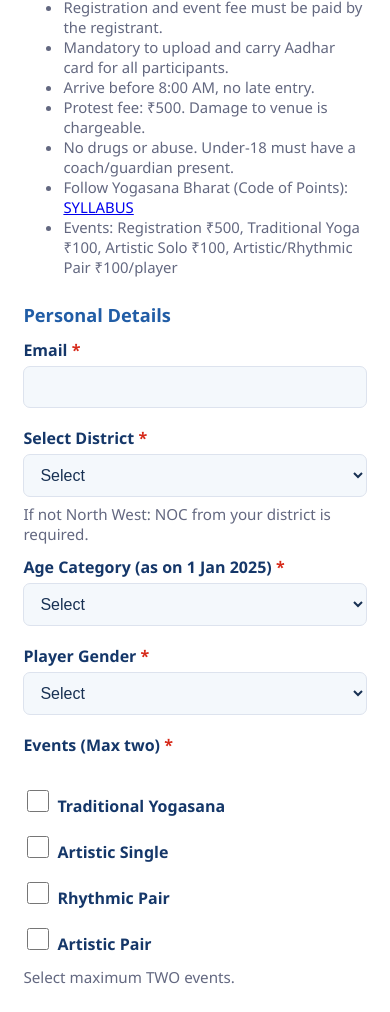
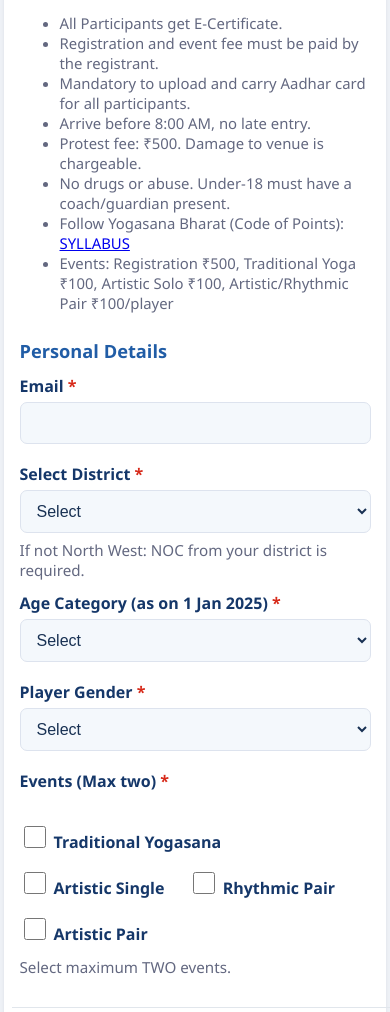
Before and after one commit to jatin32/yogasana-registration, a plain HTML site: page index.html in a window 390 px wide. Shown: the part 692-1704 px from the top of the page. Drawn offline with Linux system fonts and the light colour scheme.

Commit message:
Update index.html

```diff
--- a/index.html
+++ b/index.html
@@ -5,33 +5,35 @@
   <title>Registration Form - 5th District Level Yogasana Sports Championship</title>
   <meta name="viewport" content="width=device-width, initial-scale=1" />
   <style>
-    body {
+    html, body {
+      margin:0; padding:0; height:100%;
       background: #f4f6fa;
-      font-family: 'Segoe UI', Arial, sans-serif;
-      margin: 0;
-      padding: 0;
+      font-family:'Segoe UI', Arial, sans-serif;
+      min-height:100vh;
+      min-width:100vw;
     }
     .form-container {
       background: #fff;
       max-width: 780px;
       margin: 32px auto 24px auto;
       border-radius: 12px;
-      box-shadow: 0 4px 18px rgba(96, 113, 148, 0.1), 0 1.5px 3px rgba(0, 0, 0, 0.06);
+      box-shadow: 0 4px 18px rgba(96,113,148,0.1), 0 1.5px 3px rgba(0,0,0,0.06);
       padding: 0 0 40px 0;
+      box-sizing: border-box;
     }
     .banner-img {
-      display: block;
-      width: 100%;
-      max-width: 520px;
-      margin: 24px auto 0 auto;
-      border-radius: 9px;
-      box-shadow: 0 2px 10px rgba(128, 128, 128, 0.07);
-      background: #fff;
+      display:block;
+      width:100%;
+      max-width:520px;
+      margin:24px auto 0 auto;
+      border-radius:9px;
+      box-shadow: 0 2px 10px rgba(128,128,128,0.07);
+      background:#fff;
     }
     .form-head {
-      text-align: center;
-      padding: 0 32px;
-      margin-top: 24px;
+      text-align:center;
+      padding:0 32px;
+      margin-top:24px;
     }
     .title-main {
       color: #1d3a79;
@@ -55,10 +57,45 @@
       border-radius: 7px;
       font-size: 0.99em;
     }
+    .form-section {
+      box-sizing: border-box;
+      padding: 0 38px;
+      margin-bottom: 26px;
+      width: 100%;
+      max-width: 680px;
+      margin-left: auto;
+      margin-right: auto;
+      background: none;
+    }
+    .form-section h2 {
+      color: #215da6;
+      font-size: 1.14em;
+      font-weight: bold;
+      margin-bottom: 12px;
+      margin-top: 25px;
+    }
+    .yogasana-player-info-section {
+      box-sizing: border-box;
+      background: #f9fafb;
+      border-radius: 10px;
+      margin-bottom: 26px;
+      padding: 30px 38px 20px 38px !important;
+      width: 100%;
+      max-width: 680px;
+      margin-left: auto;
+      margin-right: auto;
+      box-shadow: 0 2px 10px rgba(200, 210, 235, 0.15);
+      border:none !important;
+    }
     hr {
       margin: 30px 0;
       border: none;
       border-top: 1.5px solid #e1e6ec;
+      width: 100%;
+      max-width: 680px;
+      margin-left: auto;
+      margin-right: auto;
+      background: none;
     }
     label {
       font-weight: 600;
@@ -66,9 +103,7 @@
       margin: 12px 0 5px 0;
       color: #153769;
     }
-    input,
-    select,
-    textarea {
+    input, select, textarea {
       width: 100%;
       padding: 11px 12px;
       border: 1.5px solid #dde3ee;
@@ -80,30 +115,16 @@
       transition: border-color 0.15s;
       box-sizing: border-box;
     }
-    input[type='file'] {
+    input[type="file"] {
       background: transparent;
       border: none;
       margin-bottom: 18px;
       padding: 0;
     }
-    input:focus,
-    select:focus,
-    textarea:focus {
+    input:focus, select:focus, textarea:focus {
       border-color: #3065d8;
       outline: none;
     }
-    .form-section {
-      padding: 0 38px;
-      margin-bottom: 26px;
-    }
-    .form-section h2 {
-      color: #215da6;
-      font-size: 1.14em;
-      font-weight: bold;
-      margin-bottom: 12px;
-      margin-top: 25px;
-    }
-    /* Bigger checkboxes and labels styling */
     .event-check {
       display: inline-flex;
       align-items: center;
@@ -112,7 +133,7 @@
       cursor: pointer;
       user-select: none;
     }
-    .event-check input[type='checkbox'] {
+    .event-check input[type="checkbox"] {
       width: 22px;
       height: 22px;
       margin-right: 8px;
@@ -143,8 +164,7 @@
       color: #636880;
       margin-bottom: 10px;
     }
-    ul,
-    li {
+    ul, li {
       font-size: 0.98em;
     }
     .player2-subsection {
@@ -153,37 +173,13 @@
       padding-left: 15px;
       margin-top: 12px;
     }
-    .yogasana-player-info-section {
-      border: none !important;
-      padding: 0 !important;
-      border-radius: 0 !important;
-      margin-bottom: 26px;
-    }
     input[readonly] {
       background: #e1e6ec;
       color: #4a4a4a;
     }
-    @media only screen and (max-width: 600px) {
-      .form-container {
-        max-width: 98vw;
-        padding: 0 4vw;
-      }
-      .form-head {
-        padding: 0 3vw;
-      }
-      .form-section {
-        padding: 0 2vw;
-      }
-      .banner-img {
-        max-width: 98vw;
-      }
-      .note {
-        margin-left: 0;
-        margin-right: 0;
-      }
-      .event-check {
-        display: flex;
-      }
+    @media only screen and (max-width: 700px) {
+      .form-container { padding: 0 2vw; max-width: 98vw; }
+      .form-section, .yogasana-player-info-section, hr { padding: 0 2vw !important; max-width: 100vw; }
     }
   </style>
 </head>
@@ -203,9 +199,7 @@
         <b>Nearest Metro:</b> Rithala (Red Line)
       </div>
     </div>
-    <div class="note">
-      This Championship is for North West District, Delhi Residents only. Other district athletes can join with NOC from their district.
-    </div>
+    <div class="note">This Championship is for North West District, Delhi Residents only. Other district athletes can join with NOC from their district.</div>
     <div class="form-section">
       <ul class="small">
         <li>All Participants get E-Certificate.</li>
@@ -223,8 +217,9 @@
     <form id="yogasana-form" novalidate>
       <div class="form-section">
         <h2>Personal Details</h2>
-        <label>Email <span style="color:#d72a1a;">*</span></label>
-        <input type="email" name="email" required />
+        <label for="email">Email <span style="color:#d72a1a;">*</span></label>
+        <input id="email" type="email" name="email" required />
+
         <label for="district">Select District <span style="color:#d72a1a;">*</span></label>
         <select id="district" name="district" required>
           <option value="" disabled selected>Select</option>
@@ -242,8 +237,9 @@
           <option>Other</option>
         </select>
         <div class="small">If not North West: NOC from your district is required.</div>
-        <label>Age Category (as on 1 Jan 2025) <span style="color:#d72a1a;">*</span></label>
-        <select name="age_category" required>
+
+        <label for="age_category">Age Category (as on 1 Jan 2025) <span style="color:#d72a1a;">*</span></label>
+        <select id="age_category" name="age_category" required>
           <option value="" disabled selected>Select</option>
           <option>Sub Junior (10+ to 14 years)</option>
           <option>Junior (14+ to 18 Years)</option>
@@ -252,18 +248,20 @@
           <option>Masters - B (35+ to 45 Years)</option>
           <option>Masters - C (45+ to 55 Years)</option>
         </select>
-        <label>Player Gender <span style="color:#d72a1a;">*</span></label>
-        <select name="gender" required>
+
+        <label for="gender">Player Gender <span style="color:#d72a1a;">*</span></label>
+        <select id="gender" name="gender" required>
           <option value="" disabled selected>Select</option>
           <option>Male</option>
           <option>Female</option>
           <option>Other</option>
         </select>
+
         <label>Events (Max two) <span style="color:#d72a1a;">*</span></label><br />
-        <span class="event-check"><input type="checkbox" name="events" value="Traditional Yogasana" id="event_trad_yoga" /> <label for="event_trad_yoga" style="display:inline;">Traditional Yogasana</label></span>
-        <span class="event-check"><input type="checkbox" name="events" value="Artistic Single" id="event_artistic_single" /> <label for="event_artistic_single" style="display:inline;">Artistic Single</label></span>
-        <span class="event-check"><input type="checkbox" name="events" value="Rhythmic Pair" id="event_rhythmic_pair" /> <label for="event_rhythmic_pair" style="display:inline;">Rhythmic Pair</label></span>
-        <span class="event-check"><input type="checkbox" name="events" value="Artistic Pair" id="event_artistic_pair" /> <label for="event_artistic_pair" style="display:inline;">Artistic Pair</label></span>
+        <span class="event-check"><input type="checkbox" name="events" value="Traditional Yogasana" id="event_trad_yoga" /> <label for="event_trad_yoga">Traditional Yogasana</label></span>
+        <span class="event-check"><input type="checkbox" name="events" value="Artistic Single" id="event_artistic_single" /> <label for="event_artistic_single">Artistic Single</label></span>
+        <span class="event-check"><input type="checkbox" name="events" value="Rhythmic Pair" id="event_rhythmic_pair" /> <label for="event_rhythmic_pair">Rhythmic Pair</label></span>
+        <span class="event-check"><input type="checkbox" name="events" value="Artistic Pair" id="event_artistic_pair" /> <label for="event_artistic_pair">Artistic Pair</label></span>
         <div class="small">Select maximum TWO events.</div>
       </div>
 
@@ -523,7 +521,6 @@
       }
       if (yogPlayer2Div) yogPlayer2Div.style.display = 'none';
 
-      // Apply conditional logic per event combinations
       if (selectedEvents.length === 2 && hasBoth('Traditional Yogasana', 'Artistic Single')) {
         sections['Yogasana Player Info'].style.display = 'block';
         if (yogPlayer2Div) yogPlayer2Div.style.display = 'none';
@@ -569,7 +566,6 @@
       selectedEvents.forEach(e => {
         if (sections[e]) sections[e].style.display = 'block';
       });
-      // Hide others and clear inputs
       for (const [ev, sec] of Object.entries(sections)) {
         if (!selectedEvents.includes(ev) && ev !== 'Yogasana Player Info' && sec) {
           clearInputs(sec);
```
